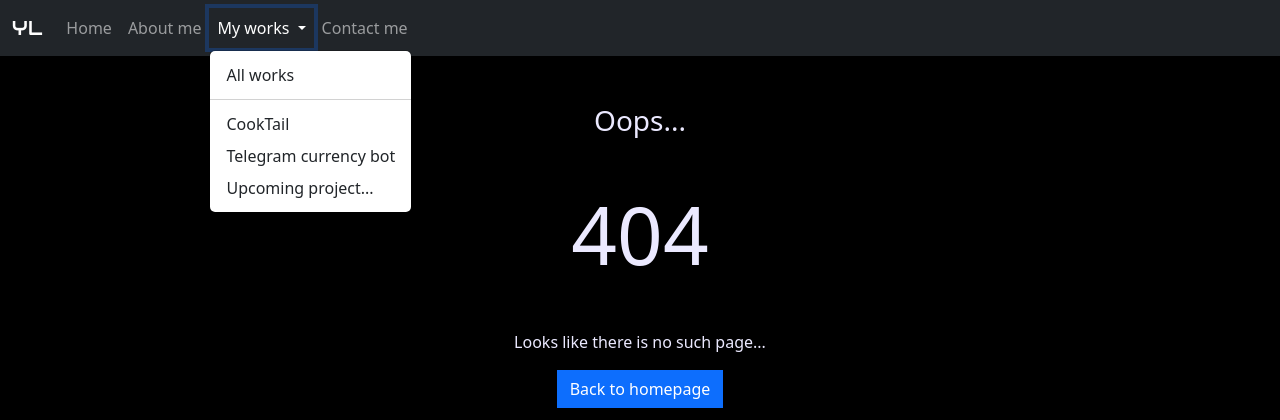
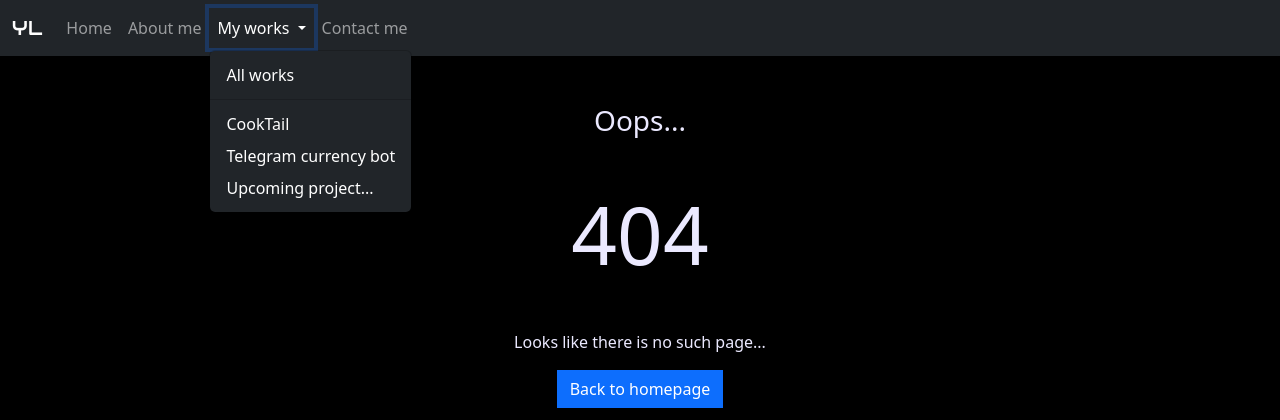
Before and after one commit to YuryLobkov/portfo, a Flask app: page /1 in a window 1280 px wide, after a click on "My works". Shown: the top 420 px of the page. Run offline with Flask 2, Linux system fonts and the light colour scheme.

Commit message:
minor color changes, js connection to html

```diff
--- a/templates/layout.html
+++ b/templates/layout.html
@@ -9,6 +9,7 @@
     <link rel="preconnect" href="https://fonts.googleapis.com">
     <link rel="preconnect" href="https://fonts.gstatic.com" crossorigin>
     <link href="https://fonts.googleapis.com/css2?family=Audiowide&display=swap" rel="stylesheet">
+    <!-- <script src="https://code.jquery.com/jquery-3.6.1.min.js" integrity="sha256-o88AwQnZB+VDvE9tvIXrMQaPlFFSUTR+nldQm1LuPXQ=" crossorigin="anonymous"></script> -->
     <link rel="icon" type="image/x-icon" href="/static/favicon.ico">
     <title>Yury Lobkov - Web developer portfolio</title>
     {% endblock %}
@@ -16,11 +17,11 @@
 <body>
     <nav class="navbar navbar-expand-lg navbar-dark bg-dark sticky-top" aria-label="Offcanvas navbar large">
         <div class="container-fluid">
-            <a class="navbar-brand" href="#home">YL</a>
+            <a class="navbar-brand" href="/">YL</a>
             <button class="navbar-toggler" type="button" data-bs-toggle="offcanvas" data-bs-target="#offcanvasNavbar2" aria-controls="offcanvasNavbar2">
                 <span class="navbar-toggler-icon"></span>
             </button>
-            <div class="offcanvas offcanvas-end text-bg-dark" tabindex="-1" id="offcanvasNavbar2" aria-labelledby="offcanvasNavbar2Label">
+            <div class="offcanvas offcanvas-end w-50 text-bg-dark" tabindex="-1" id="offcanvasNavbar2" aria-labelledby="offcanvasNavbar2Label">
                 <div class="offcanvas-header">
                     <h5 class="offcanvas-title" id="offcanvasNavbar2Label">Menu</h5>
                     <button type="button" class="btn-close btn-close-white" data-bs-dismiss="offcanvas" aria-label="Close"></button>
@@ -37,14 +38,14 @@
                             <a class="nav-link dropdown-toggle" href="#" role="button" data-bs-toggle="dropdown" aria-expanded="false">
                             My works
                             </a>
-                            <ul class="dropdown-menu">
-                                <li><a class="dropdown-item" href="#portfolio">All works</a></li>
+                            <ul class="dropdown-menu text-bg-dark">
+                                <li><a class="dropdown-item text-bg-dark" href="#portfolio">All works</a></li>
                                 <li>
                                     <hr class="dropdown-divider">
                                 </li>
-                                <li><a class="dropdown-item" href="http://raccoonenot.pythonanywhere.com/">CookTail</a></li>
-                                <li><a class="dropdown-item" href="https://t.me/TengePeso_bot">Telegram currency bot</a></li>
-                                <li><a class="dropdown-item" href="#portfolio">Upcoming project...</a></li>
+                                <li><a class="dropdown-item text-bg-dark" href="http://raccoonenot.pythonanywhere.com/">CookTail</a></li>
+                                <li><a class="dropdown-item text-bg-dark" href="https://t.me/TengePeso_bot">Telegram currency bot</a></li>
+                                <li><a class="dropdown-item text-bg-dark" href="#portfolio">Upcoming project...</a></li>
                             </ul>
                         </li>
                         <li class="nav-item">
@@ -80,5 +81,6 @@
         {% endblock %}
     </div>
     <script src="https://cdn.jsdelivr.net/npm/bootstrap@5.3.0-alpha1/dist/js/bootstrap.bundle.min.js" integrity="sha384-w76AqPfDkMBDXo30jS1Sgez6pr3x5MlQ1ZAGC+nuZB+EYdgRZgiwxhTBTkF7CXvN" crossorigin="anonymous"></script>
+    <!-- <script src='static/script.js' type="text/javascript"></script> -->
 </body>
 </html>
```
